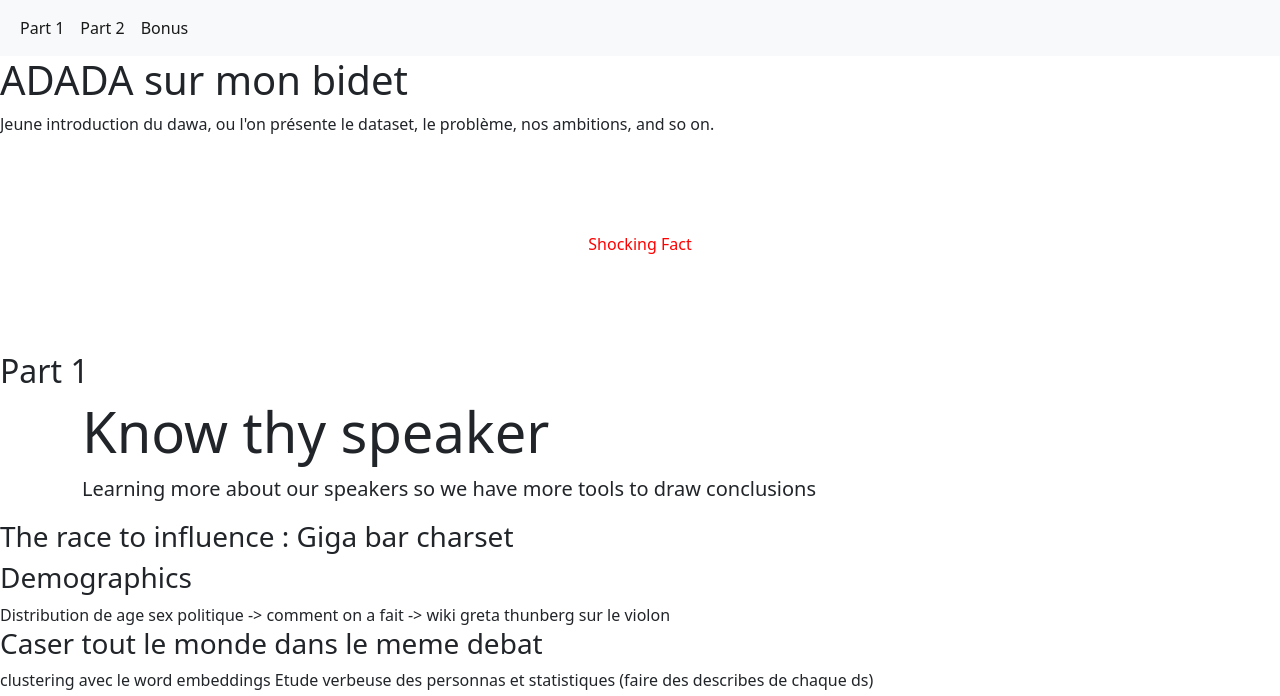
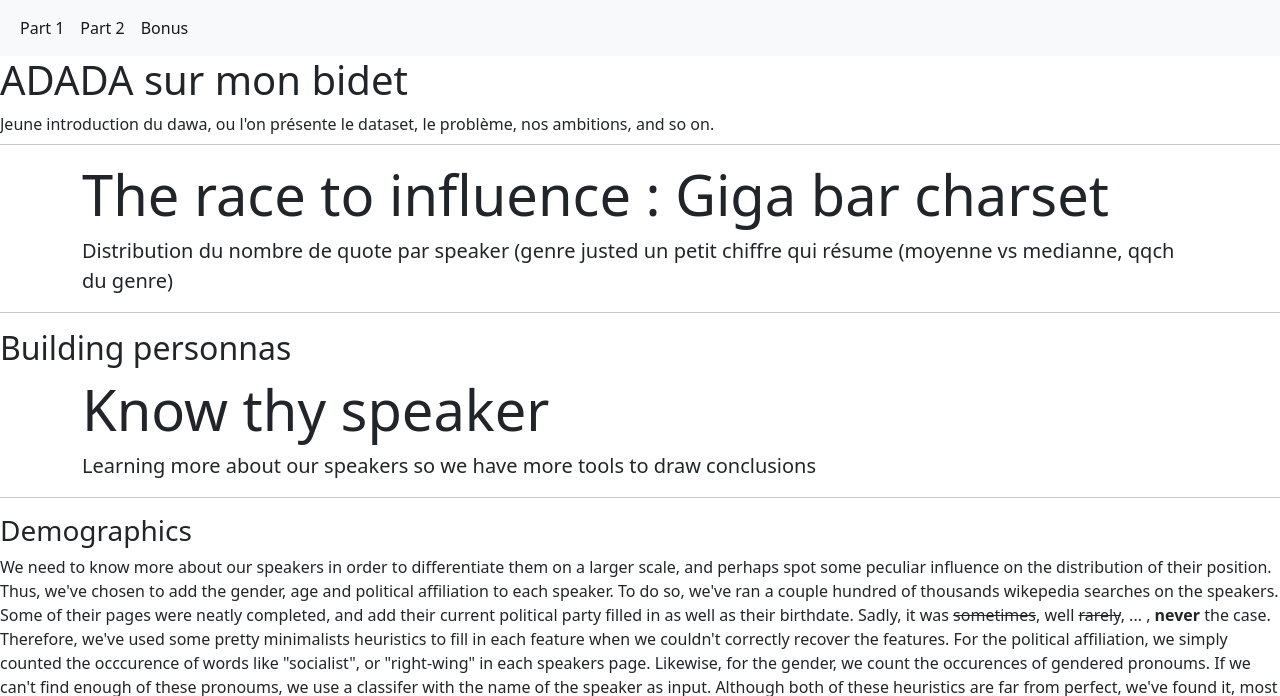
Before and after one commit to epfl-ada/ada-2021-project-adada-sur-mon-bidet, a Flask app: page / in a window 1280 px wide. Shown: the top 696 px of the page. Run offline with Flask 2, Linux system fonts and the light colour scheme.

Commit message:
tenez les loulous

```diff
--- a/web/templates/index.html
+++ b/web/templates/index.html
@@ -42,15 +42,22 @@
 
         <div>Jeune introduction du dawa, ou l'on présente le dataset, le problème, nos ambitions, and so on.</div>
 
+        <hr class="mt-2 mb-3"/>
 
 
-<div class="px-4 py-5 my-5 text-center">
-    <span class="wow">Shocking Fact</span>
+        <div class="jumbotron jumbotron-fluid">
+            <div class="container">
+                <h1 class="display-4">The race to influence : Giga bar charset</h1>
+                <p class="lead">Distribution du nombre de quote par speaker (genre justed un petit chiffre qui résume (moyenne vs medianne, qqch du genre)</p>
             </div>
-<h2 id="Building personnas">Part 1</h2>
+        </div>
 
 
+        <h3></h3>
 
+        <hr class="mt-2 mb-3"/>
+
+        <h2 id="">Building personnas</h2>
 
         <div class="jumbotron jumbotron-fluid">
             <div class="container">
@@ -59,24 +66,54 @@
             </div>
         </div>
 
-<h3>The race to influence : Giga bar charset</h3>
 
 
+
+        <hr class="mt-2 mb-3"/>
+
         <h3>Demographics</h3>
-
-Distribution de age sex politique -> comment on a fait -> wiki
-greta thunberg sur le violon
-
-<h3>Caser tout le monde dans le meme debat</h3>
+        We need to know more about our speakers in order to differentiate them on a larger scale, and perhaps spot some peculiar influence on the distribution of their position.
+        Thus, we've chosen to add the gender, age and political affiliation to each speaker.
+        To do so, we've ran a couple hundred of thousands wikepedia searches on the speakers.
+        Some of their pages were neatly completed, and add their current political party filled in as well as their birthdate.
+        Sadly, it was <strike>sometimes</strike>, well <strike>rarely</strike>, ... , <b>never</b> the case.
+        Therefore, we've used some pretty minimalists heuristics to fill in each feature when we couldn't correctly recover the features.
+        For the political affiliation, we simply counted the occcurence of words like "socialist", or "right-wing" in each speakers page.
+        Likewise, for the gender, we count the occurences of gendered pronoums. If we can't find enough of these pronoums, we use a classifer with the name of the speaker as input.
+        Although both of these heuristics are far from perfect, we've found it, most of the time, passed all the sanity checks.
+        <img src="static/demographics.png" ></img> #TODO Greta sur le violon, Arack Bobama, Sernie Banders, Tronald Drump et un random republicain
 
 
-clustering avec le word embeddings
+        <hr class="mt-2 mb-3"/>
+
+
+        <h3>Caser tout le monde dans le meme tiroir</h3>
+
+        <div style="display:flex">
+            <div class="card" style="width: 40%; float:left; flex:1;">
+                <img class="card-img-top" src="static/lorem.png" alt="oui">
+                <div class="card-body">
+                    <p class="card-text">clustering avec le word embeddings</p>
+                </div>
+            </div>
+            <div class="card" style="width: 60%; float:right; flex:1;">
+                <div class="card-body">
+                    <p class="card-text">Texte à droite</p>
+                </div>
+            </div>
+        </div>
+
+
+
+
+
 
         Etude verbeuse des personnas et statistiques (faire des describes de chaque ds)
 
+        <hr class="mt-2 mb-3"/>
 
 
-<h2 id="Polarization">Part 2</h2>
+        <h2 id="part2">Polarization</h2>
 
         Clustering des personalités en K-means en aggrégeant les word embeddings par speaker. On peut rajouter des features si on a envie.
 
```
Also changed, not shown: web/static/lorem.png (added). Lines whose indentation alone changed are shown as unchanged.
